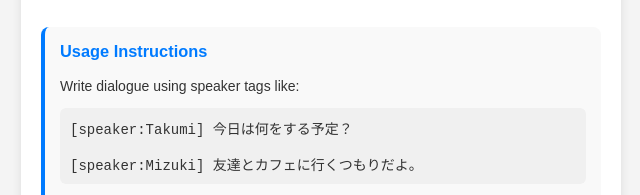
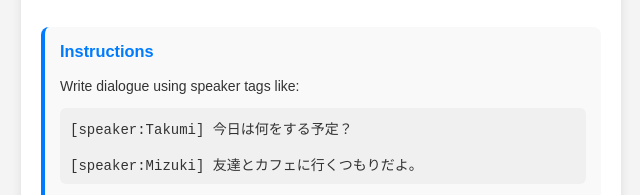
Before and after one commit to Kenpham1506/JPD123, a website: page index.html in a window 1280 px wide. Shown: the part 466-661 px from the top of the page, 319-959 px from the left. Drawn offline with Linux system fonts and the light colour scheme.

Commit message:
Update index.html

```diff
--- a/index.html
+++ b/index.html
@@ -24,7 +24,7 @@
 		</div>
 
 		<div class="instructions">
-			<h3>Usage Instructions</h3>
+			<h3>Instructions</h3>
 			<p>Write dialogue using speaker tags like:</p>
 			<pre>[speaker:Takumi] 今日は何をする予定？
 
```
